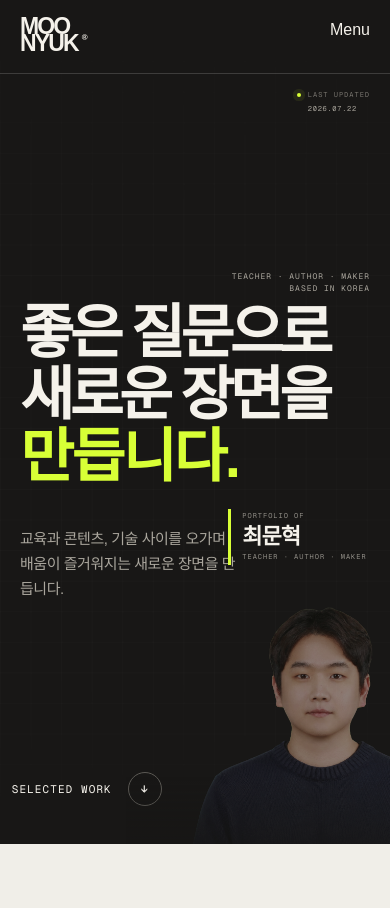
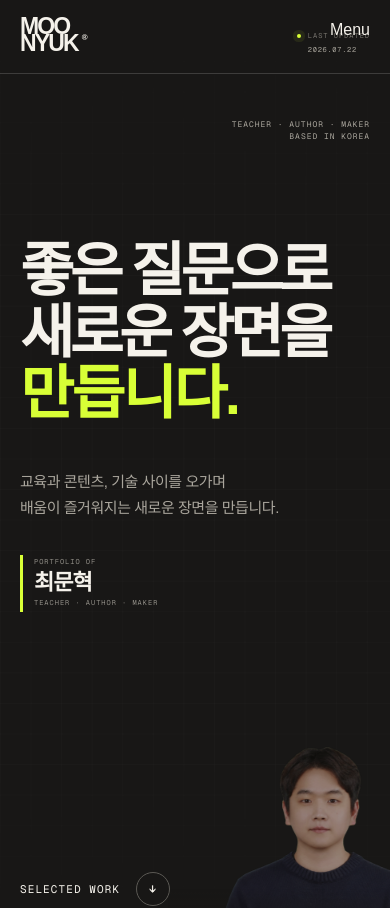
Before and after one commit to treism1234/moonyuk-portfolio, a Next.js app: page / in a window 390 px wide. Shown: the top 908 px of the page. Built offline with nearby package versions, Linux system fonts and the light colour scheme.

Commit message:
Fix mobile hero element collisions

```diff
--- a/app/globals.css
+++ b/app/globals.css
@@ -156,3 +156,17 @@ button { font:inherit; }
 
 /* Fixed four-year scale on desktop */
 @media(min-width:761px){.career-years{grid-template-columns:repeat(4,minmax(0,1fr));gap:0;padding:0;background:transparent}.career-years article{border-top:1px solid #aaa69d;border-right:1px solid #aaa69d;border-bottom:1px solid #aaa69d}}
+
+/* Collision-free mobile hero: metadata, statement, and portrait occupy separate bands. */
+@media(max-width:760px){
+  .hero{display:block;min-height:940px;padding:240px 20px 60px}
+  .updated-stamp{top:32px;right:20px;font-size:7px;gap:7px}
+  .eyebrow{top:118px;right:20px;text-align:right;font-size:8px;line-height:1.55}
+  .hero-title{position:relative;z-index:3;max-width:100%;font-size:15vw;line-height:1}
+  .hero-copy{position:relative;z-index:4;max-width:100%;margin:44px 0 0;font-size:15px;line-height:1.75}
+  .identity-card{left:20px;right:auto;top:555px;bottom:auto;gap:4px;padding-left:11px}
+  .identity-card strong{font-size:22px}
+  .identity-card span,.identity-card small{font-size:7px;white-space:nowrap}
+  .hero-person{width:72vw;height:34%;right:-18vw;bottom:-2%;opacity:.58}
+  .scroll-cue{left:20px;bottom:34px}
+}
```
